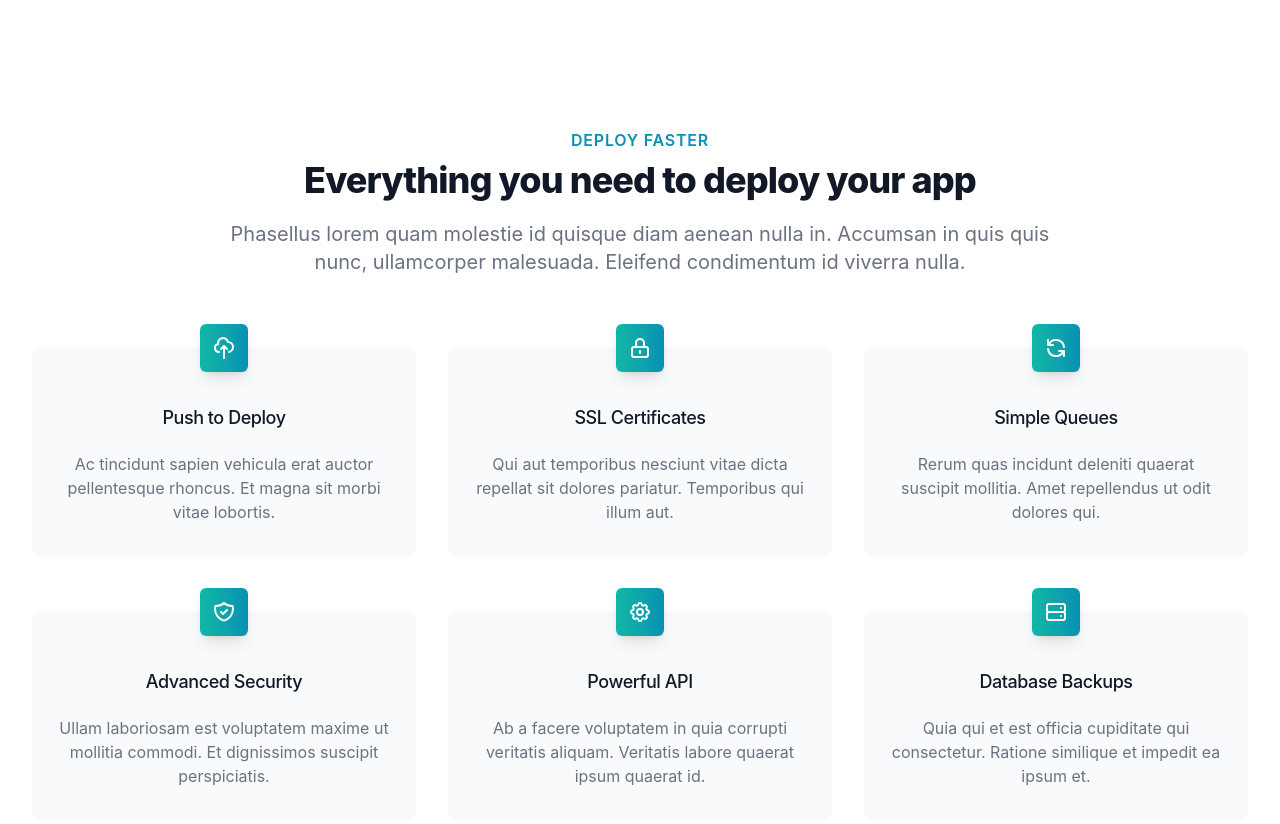
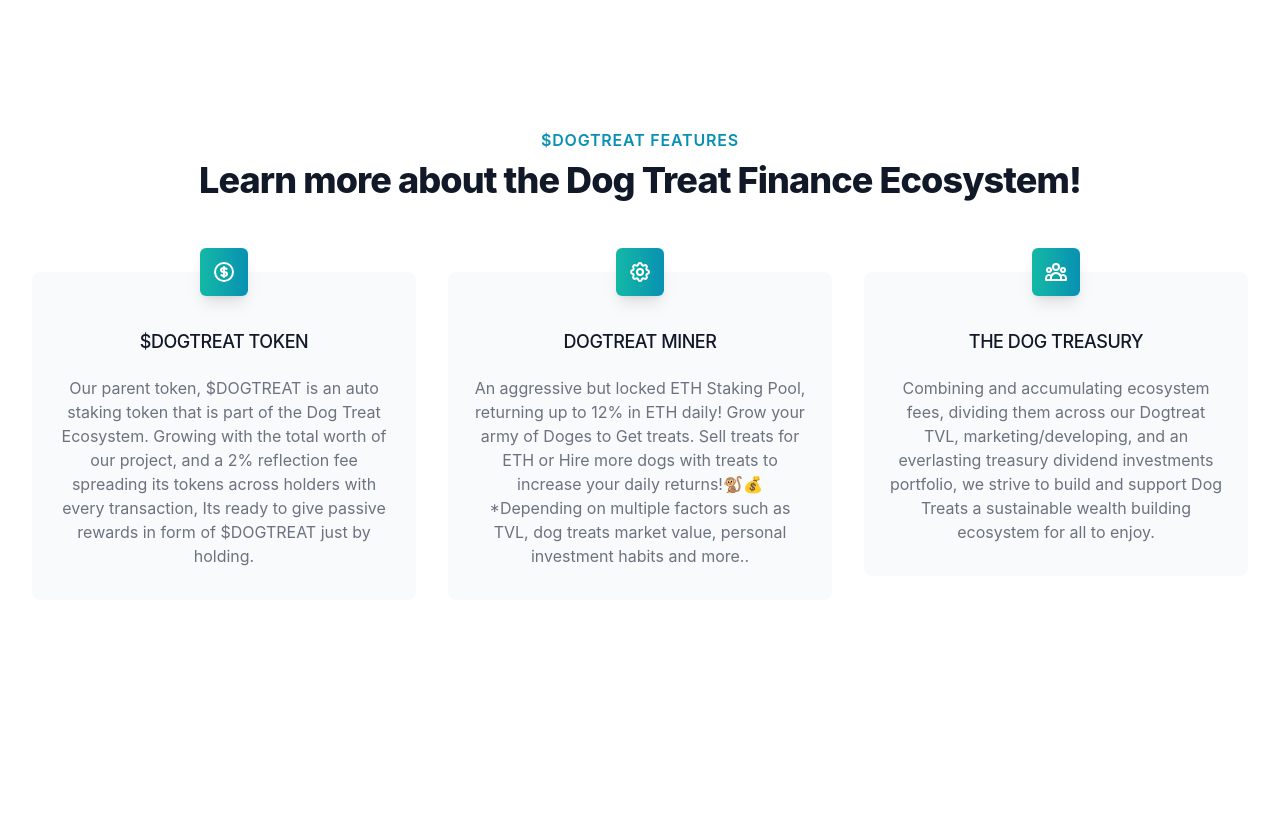
Before and after one commit to stphnyao/dog-treat-finance, a Next.js app: page /components/Features in a window 1280 px wide. Shown: the top 824 px of the page. After the commit the page ends 800 px from the top, so only its background shows below. Built offline with nearby package versions, Linux system fonts and the light colour scheme.

Commit message:
Update copy

```diff
--- a/pages/components/Features.js
+++ b/pages/components/Features.js
@@ -1,45 +1,29 @@
 import { Fragment } from "react"
 import {
-	CloudUploadIcon,
+    CurrencyDollarIcon,
+    UserGroupIcon,
 	CogIcon,
-	LockClosedIcon,
-	MenuIcon,
-	RefreshIcon,
-	ServerIcon,
-	ShieldCheckIcon,
-	XIcon,
 } from "@heroicons/react/outline"
+
+
 const features = [
 	{
-		name: "Push to Deploy",
-		description: "Ac tincidunt sapien vehicula erat auctor pellentesque rhoncus. Et magna sit morbi vitae lobortis.",
-		icon: CloudUploadIcon,
+		name: "$DOGTREAT TOKEN",
+		description:
+			"Our parent token, $DOGTREAT is an auto staking token that is part of the Dog Treat Ecosystem. Growing with the total worth of our project, and a 2% reflection fee spreading its tokens across holders with every transaction, Its ready to give passive rewards in form of $DOGTREAT just by holding.",
+		icon: CurrencyDollarIcon,
 	},
 	{
-		name: "SSL Certificates",
-		description: "Qui aut temporibus nesciunt vitae dicta repellat sit dolores pariatur. Temporibus qui illum aut.",
-		icon: LockClosedIcon,
-	},
-	{
-		name: "Simple Queues",
-		description: "Rerum quas incidunt deleniti quaerat suscipit mollitia. Amet repellendus ut odit dolores qui.",
-		icon: RefreshIcon,
-	},
-	{
-		name: "Advanced Security",
-		description: "Ullam laboriosam est voluptatem maxime ut mollitia commodi. Et dignissimos suscipit perspiciatis.",
-		icon: ShieldCheckIcon,
-	},
-	{
-		name: "Powerful API",
+		name: "DOGTREAT MINER",
 		description:
-			"Ab a facere voluptatem in quia corrupti veritatis aliquam. Veritatis labore quaerat ipsum quaerat id.",
+			"An aggressive but locked ETH Staking Pool, returning up to 12% in ETH daily! Grow your army of Doges to Get treats. Sell treats for ETH or Hire more dogs with treats to increase your daily returns!🐒💰 *Depending on multiple factors such as TVL, dog treats market value, personal investment habits and more..",
 		icon: CogIcon,
 	},
 	{
-		name: "Database Backups",
-		description: "Quia qui et est officia cupiditate qui consectetur. Ratione similique et impedit ea ipsum et.",
-		icon: ServerIcon,
+		name: "THE DOG TREASURY",
+		description:
+			"Combining and accumulating ecosystem fees, dividing them across our Dogtreat TVL, marketing/developing, and an everlasting treasury dividend investments portfolio, we strive to build and support Dog Treats a sustainable wealth building ecosystem for all to enjoy.",
+		icon: UserGroupIcon,
 	},
 ]
 
@@ -47,13 +31,9 @@ export default function Features() {
 	return (
 		<div className="relative bg-white py-16 sm:py-24 lg:py-32">
 			<div className="mx-auto max-w-md px-4 text-center sm:max-w-3xl sm:px-6 lg:px-8 lg:max-w-7xl">
-				<h2 className="text-base font-semibold tracking-wider text-cyan-600 uppercase">Deploy faster</h2>
+				<h2 className="text-base font-semibold tracking-wider text-cyan-600 uppercase">$DOGTREAT Features</h2>
 				<p className="mt-2 text-3xl font-extrabold text-gray-900 tracking-tight sm:text-4xl">
-					Everything you need to deploy your app
-				</p>
-				<p className="mt-5 max-w-prose mx-auto text-xl text-gray-500">
-					Phasellus lorem quam molestie id quisque diam aenean nulla in. Accumsan in quis quis nunc, ullamcorper
-					malesuada. Eleifend condimentum id viverra nulla.
+					Learn more about the Dog Treat Finance Ecosystem!
 				</p>
 				<div className="mt-12">
 					<div className="grid grid-cols-1 gap-8 sm:grid-cols-2 lg:grid-cols-3">
--- a/pages/components/Footer.js
+++ b/pages/components/Footer.js
@@ -4,33 +4,37 @@ export default function Footer() {
 	return (
 		<div className="relative bg-gray-900 py-16 sm:py-24 lg:py-32">
 			<div className="mx-auto max-w-md px-4 text-center sm:max-w-3xl sm:px-6 lg:px-8 lg:max-w-7xl">
-				<h2 className="text-base font-semibold tracking-wider text-cyan-600 uppercase">Deploy faster</h2>
+				<h2 className="text-base font-semibold tracking-wider text-cyan-600 uppercase">Ready to get started?</h2>
 				<p className="mt-2 text-3xl font-extrabold text-gray-900 tracking-tight sm:text-4xl">
-					Everything you need to deploy your app
+					Stay tuned for our launch by signing up here.
 				</p>
-				<p className="mt-5 max-w-prose mx-auto text-xl text-gray-500">
-					Phasellus lorem quam molestie id quisque diam aenean nulla in. Accumsan in quis quis nunc, ullamcorper
-					malesuada. Eleifend condimentum id viverra nulla.
-				</p>
-				{/* <div className="mt-12">
-					<div className="grid grid-cols-1 gap-8 sm:grid-cols-2 lg:grid-cols-3">
-						{features.map((feature) => (
-							<div key={feature.name} className="pt-6">
-								<div className="flow-root bg-gray-50 rounded-lg px-6 pb-8">
-									<div className="-mt-6">
-										<div>
-											<span className="inline-flex items-center justify-center p-3 bg-gradient-to-r from-teal-500 to-cyan-600 rounded-md shadow-lg">
-												<feature.icon className="h-6 w-6 text-white" aria-hidden="true" />
-											</span>
-										</div>
-										<h3 className="mt-8 text-lg font-medium text-gray-900 tracking-tight">{feature.name}</h3>
-										<p className="mt-5 text-base text-gray-500">{feature.description}</p>
-									</div>
-								</div>
+				<div classname="flex justify-center">
+					<form action="#" className="sm:max-w-xl sm:mx-auto lg:mx-auto  mt-10">
+						<div className="sm:flex">
+							<div className="min-w-0 flex-1">
+								<label htmlFor="email" className="sr-only">
+									Email address
+								</label>
+								<input
+									id="email"
+									type="email"
+									placeholder="Enter your email"
+									className="block w-full px-4 py-3 rounded-md border-0 text-base text-gray-900 placeholder-gray-500 focus:outline-none focus:ring-2 focus:ring-offset-2 focus:ring-cyan-400 focus:ring-offset-gray-900"
+								/>
 							</div>
-						))}
-					</div>
-				</div> */}
+							<div className="mt-3 sm:mt-0 sm:ml-3">
+								<button
+									type="submit"
+									className="block w-full py-3 px-4 rounded-md shadow bg-gradient-to-r from-teal-500 to-cyan-600 text-white font-medium hover:from-teal-600 hover:to-cyan-700 focus:outline-none focus:ring-2 focus:ring-offset-2 focus:ring-cyan-400 focus:ring-offset-gray-900"
+								>
+									Sign Up
+								</button>
+							</div>
+						</div>
+					</form>
+				</div>
+
+				<p className="mt-8 text-center text-base text-gray-400">&copy; 2022 Dog Treat Finance. All rights reserved.</p>
 			</div>
 		</div>
 	)
```
